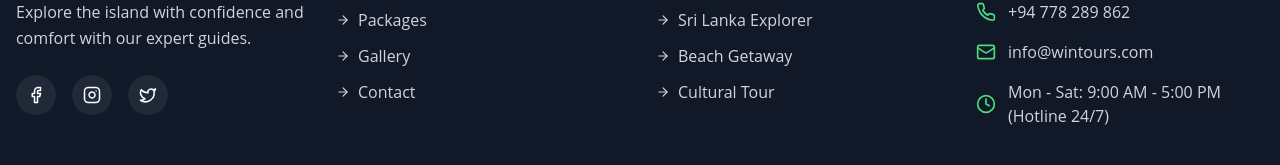
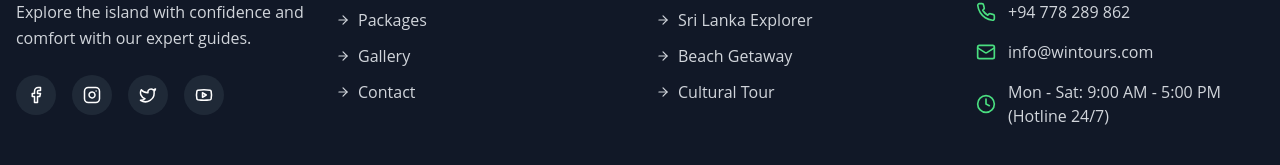
Before and after one commit to lgnnkumarasiri1/Wintours.SriLanka, a React (Vite) app: page /contact in a window 1280 px wide. Shown: the part 2735-2900 px from the top of the page. Built offline with nearby package versions, Linux system fonts and the light colour scheme.

Commit message:
Second Change

```diff
--- a/src/components/Footer.tsx
+++ b/src/components/Footer.tsx
@@ -1,6 +1,6 @@
 import React from 'react';
 import { Link } from 'react-router-dom';
-import { Phone, Mail, MapPin, Facebook, Instagram, Twitter, Clock, ArrowRight } from 'lucide-react';
+import { Phone, Mail, MapPin, Facebook, Instagram, Twitter, Clock, ArrowRight, Youtube } from 'lucide-react';
 const Footer = () => {
   return <footer className="bg-gray-900 text-white pt-16 pb-8">
       <div className="container mx-auto px-4">
@@ -26,6 +26,9 @@ const Footer = () => {
               </a>
               <a href="#" className="bg-gray-800 hover:bg-green-600 h-10 w-10 rounded-full flex items-center justify-center transition-colors duration-300" aria-label="Twitter">
                 <Twitter size={18} />
+              </a>
+              <a href="#" className="bg-gray-800 hover:bg-green-600 h-10 w-10 rounded-full flex items-center justify-center transition-colors duration-300" aria-label="Youtube">
+                <Youtube size={18} />
               </a>
             </div>
           </div>
```
